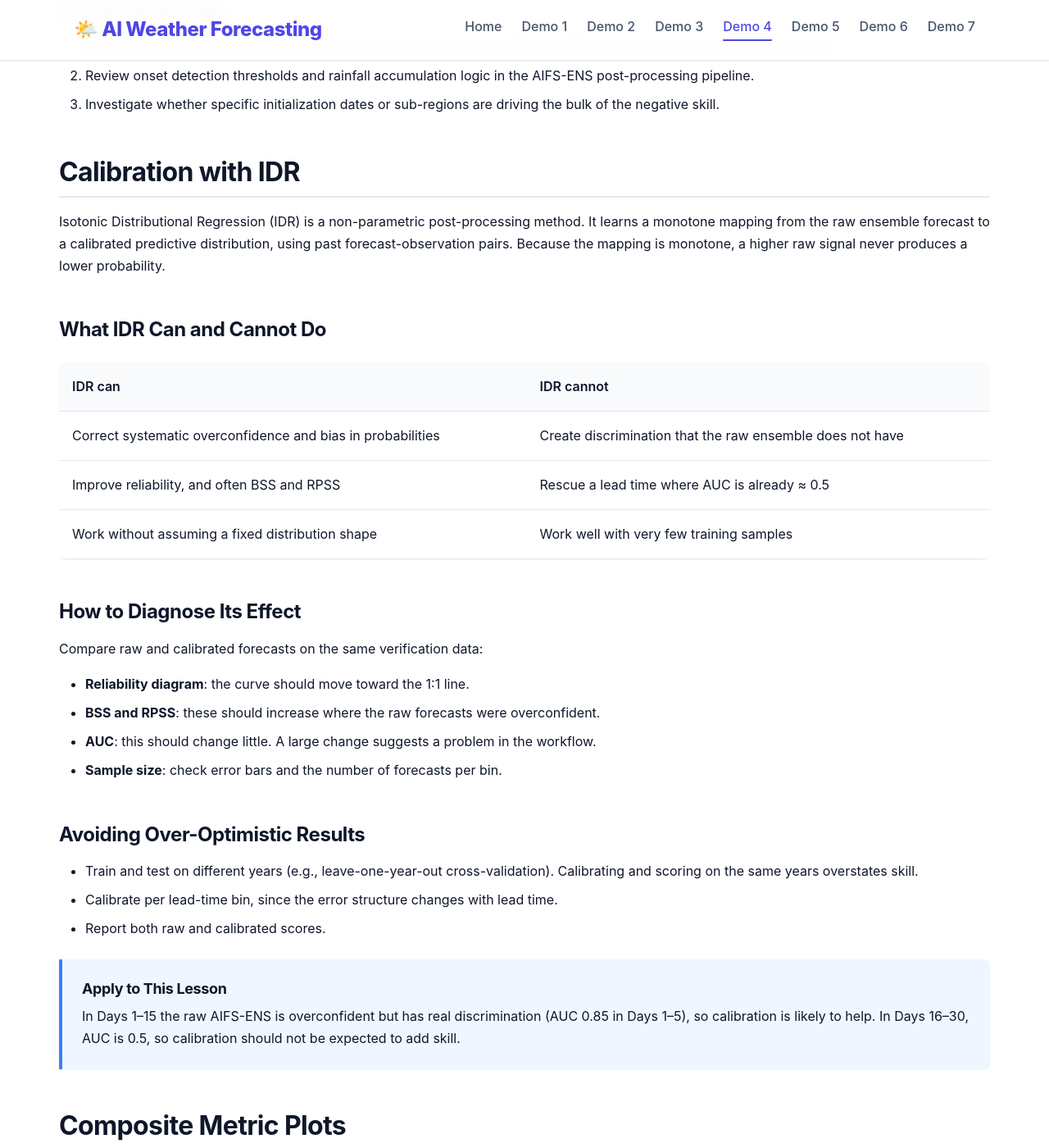
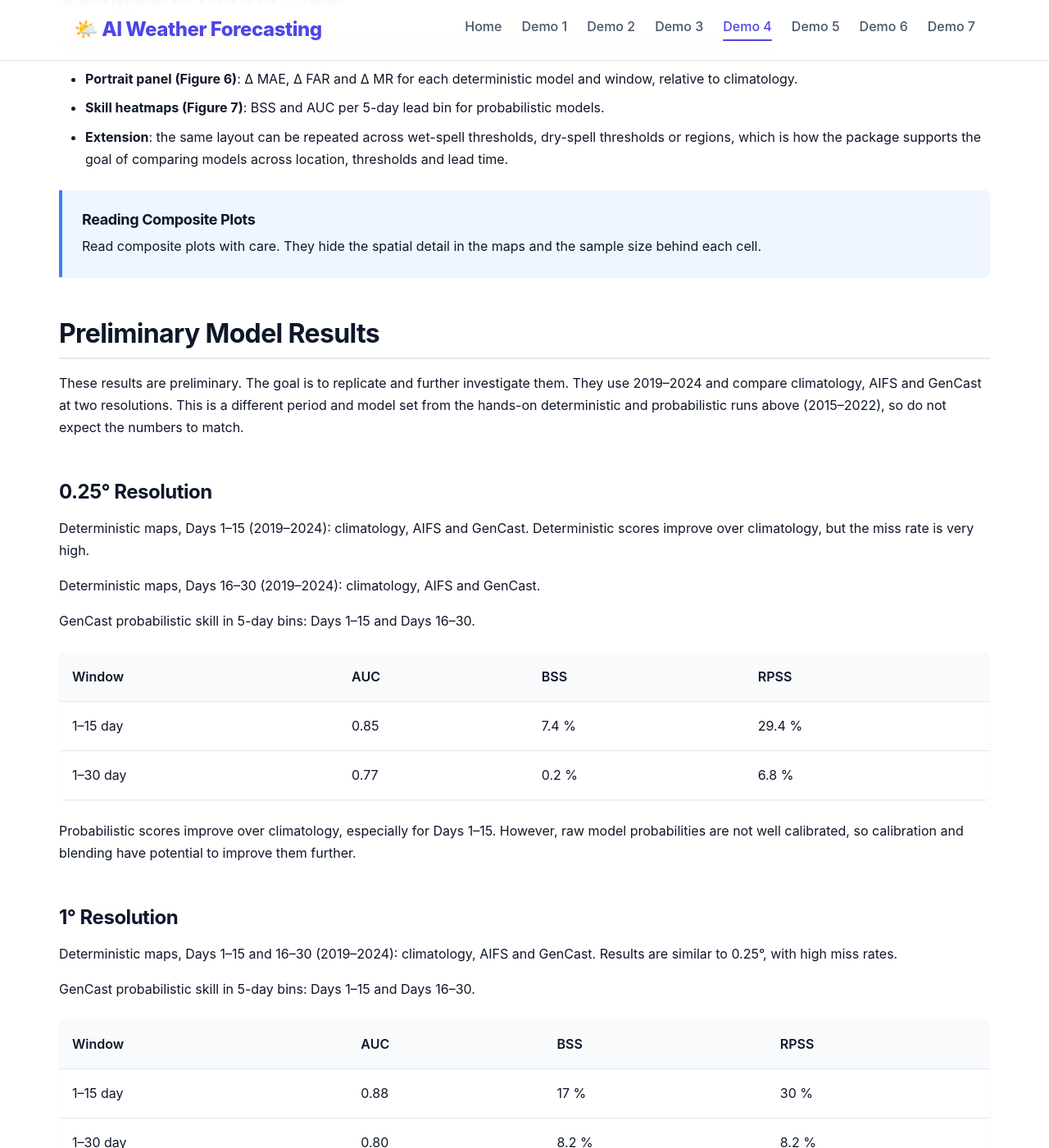
Before and after one commit to mesfind/ai_weather, a Jekyll site: the page built from docs/_episodes/04-weather-model.md, in a window 1280 px wide and 1400 px high, scrolled down 23922 px. Shown: the whole window at 82% size. Built offline with Jekyll 4.4.1, drawn with Linux system fonts in a browser that asks for light colours; formulas are drawn with MathJax 3; some of the changed text lies outside the part shown.

Commit message:
remove uncessary part from 04-weather-model.md

```diff
--- a/docs/_episodes/04-weather-model.md
+++ b/docs/_episodes/04-weather-model.md
@@ -59,7 +59,6 @@
 | Running ROMP Benchmarks | Command-line execution and output structure |
 | Deterministic Evaluation | Worked example with maps and skill vs. climatology |
 | Probabilistic Evaluation | Worked example with skill scores and reliability |
-| Calibration with IDR | Diagnosing and improving probabilities |
 | Composite Metric Plots | Summarising many results at once |
 | Preliminary Model Results | Reference results to replicate and investigate |
 | Best Practices and Troubleshooting | Making benchmarks defensible and fixing failures |
@@ -558,43 +557,6 @@
 - **Skill Degradation with Lead Time**: AUC falls from 0.85 (Days 1–5) to 0.53 (Days 11–15) and sits at `0.50` throughout Days 16–30, indicating no discrimination skill beyond random chance at longer lead times.
 - **Reliability Bias**: The ensemble is overconfident. It assigns near-zero probabilities to events that occur ~8 % of the time and gives high probabilities (~0.96) to events that occur only ~80 % of the time.
 
-**Recommended Next Steps:**
-
-1. Apply ensemble calibration (e.g., Isotonic Distributional Regression (IDR), or EMOS) to correct the under-forecasting bias.
-2. Review onset detection thresholds and rainfall accumulation logic in the AIFS-ENS post-processing pipeline.
-3. Investigate whether specific initialization dates or sub-regions are driving the bulk of the negative skill.
-
-## Calibration with IDR
-
-Isotonic Distributional Regression (IDR) is a non-parametric post-processing method. It learns a monotone mapping from the raw ensemble forecast to a calibrated predictive distribution, using past forecast-observation pairs. Because the mapping is monotone, a higher raw signal never produces a lower probability.
-
-### What IDR Can and Cannot Do
-
-| IDR can | IDR cannot |
-| --- | --- |
-| Correct systematic overconfidence and bias in probabilities | Create discrimination that the raw ensemble does not have |
-| Improve reliability, and often BSS and RPSS | Rescue a lead time where AUC is already ≈ 0.5 |
-| Work without assuming a fixed distribution shape | Work well with very few training samples |
-
-### How to Diagnose Its Effect
-
-Compare raw and calibrated forecasts on the same verification data:
-
-- **Reliability diagram**: the curve should move toward the 1:1 line.
-- **BSS and RPSS**: these should increase where the raw forecasts were overconfident.
-- **AUC**: this should change little. A large change suggests a problem in the workflow.
-- **Sample size**: check error bars and the number of forecasts per bin.
-
-### Avoiding Over-Optimistic Results
-
-- Train and test on different years (e.g., leave-one-year-out cross-validation). Calibrating and scoring on the same years overstates skill.
-- Calibrate per lead-time bin, since the error structure changes with lead time.
-- Report both raw and calibrated scores.
-
-> #### Apply to This Lesson
->
-> In Days 1–15 the raw AIFS-ENS is overconfident but has real discrimination (AUC 0.85 in Days 1–5), so calibration is likely to help. In Days 16–30, AUC is 0.5, so calibration should not be expected to add skill.
-{: .tip}
 
 ## Composite Metric Plots
 
```
